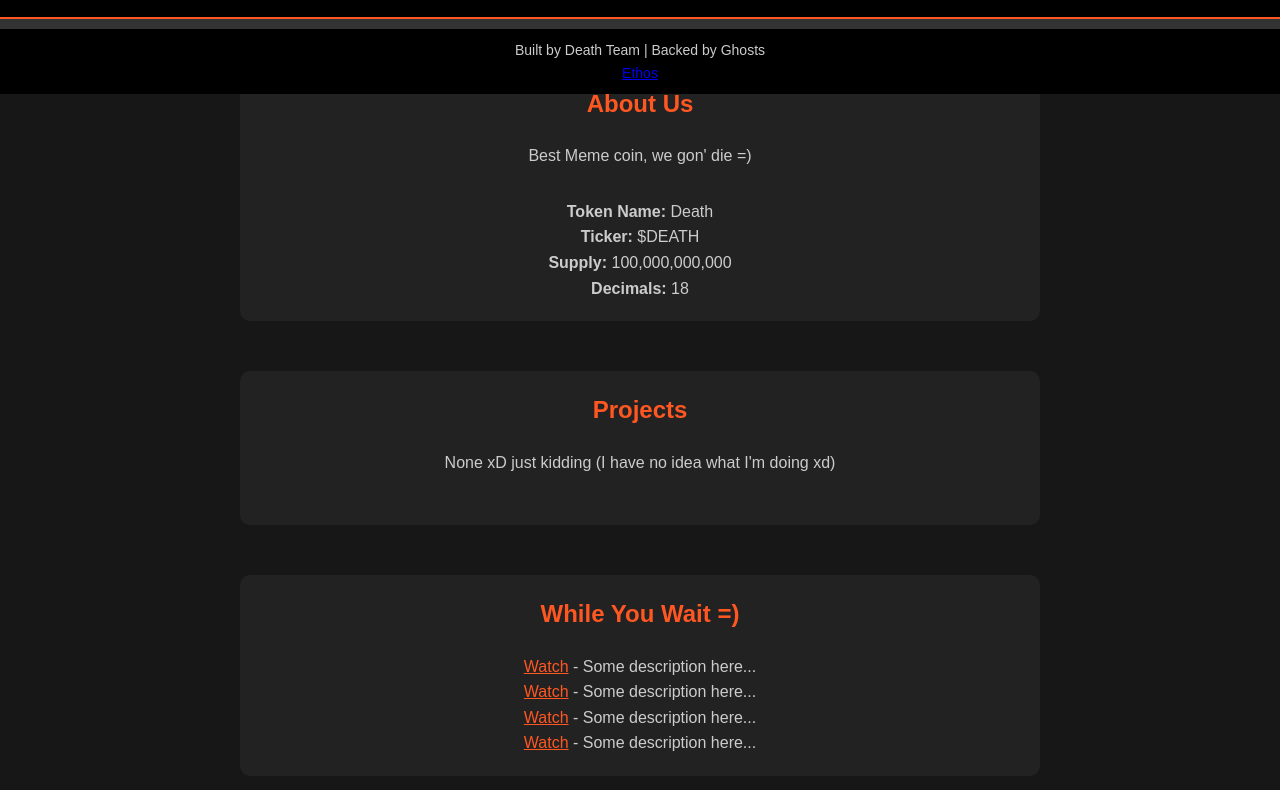
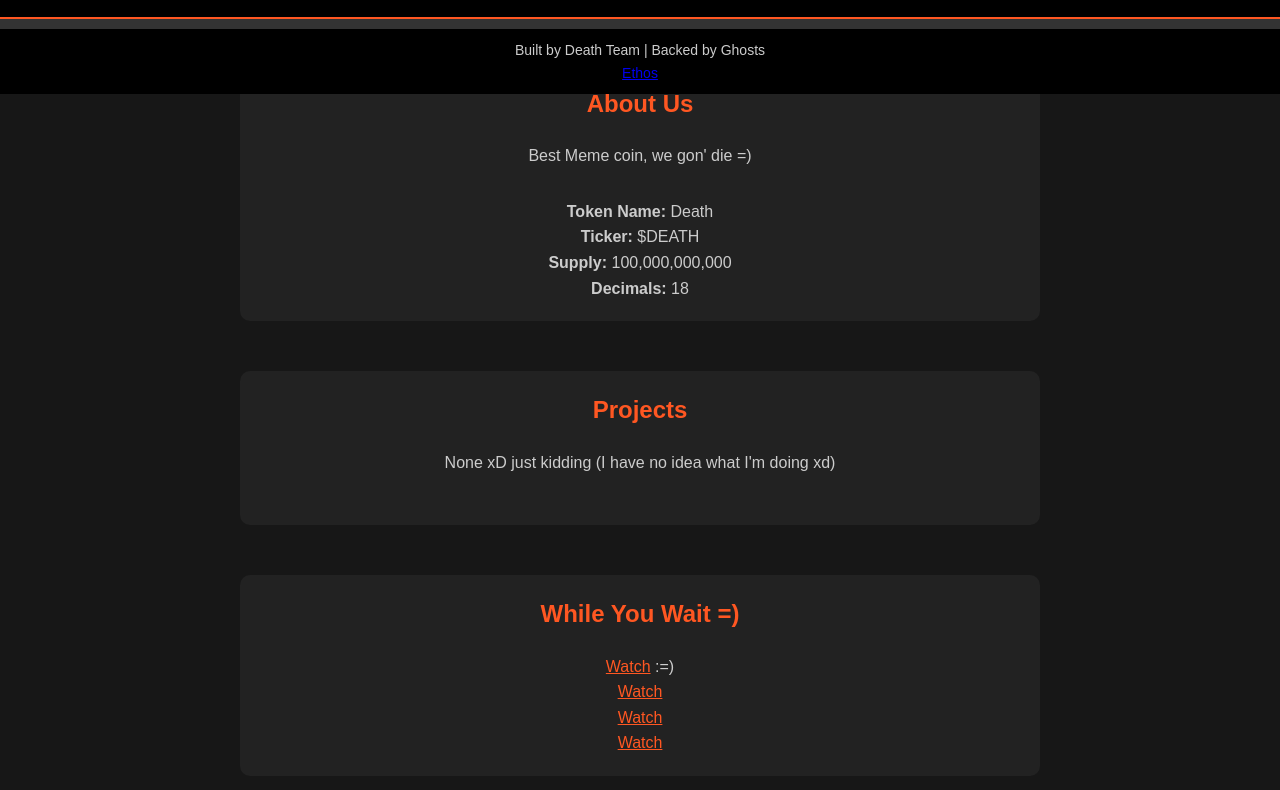
Before and after one commit to deathtokenfantom/deathtokenfantom, a plain HTML site: page index.html in a window 1280 px wide. Shown: the part 706-1496 px from the top of the page. Drawn offline with Linux system fonts and the light colour scheme.

Commit message:
Update index.html

```diff
--- a/index.html
+++ b/index.html
@@ -114,10 +114,10 @@
     <!-- New section added -->
     <section>
         <h2>While You Wait =)</h2>
-        <p><a href="https://www.youtube.com/watch?v=Qr0-7Ds79zo" target="_blank" class="watch-link">Watch</a> - Some description here...</p>
-        <p><a href="https://www.youtube.com/watch?v=5TP1-YzC-3I" target="_blank" class="watch-link">Watch</a> - Some description here...</p>
-        <p><a href="https://www.youtube.com/watch?v=LGVXKZeJjGI" target="_blank" class="watch-link">Watch</a> - Some description here...</p>
-        <p><a href="https://www.youtube.com/watch?v=rDGzSZ6_8x4" target="_blank" class="watch-link">Watch</a> - Some description here...</p>
+        <p><a href="https://www.youtube.com/watch?v=Qr0-7Ds79zo" target="_blank" class="watch-link">Watch</a> :=)</p>
+        <p><a href="https://www.youtube.com/watch?v=5TP1-YzC-3I" target="_blank" class="watch-link">Watch</a>
+        <p><a href="https://www.youtube.com/watch?v=LGVXKZeJjGI" target="_blank" class="watch-link">Watch</a>
+        <p><a href="https://www.youtube.com/watch?v=rDGzSZ6_8x4" target="_blank" class="watch-link">Watch</a>
     </section>
     <footer>
         <p>Built by Death Team | Backed by Ghosts</p>
```
